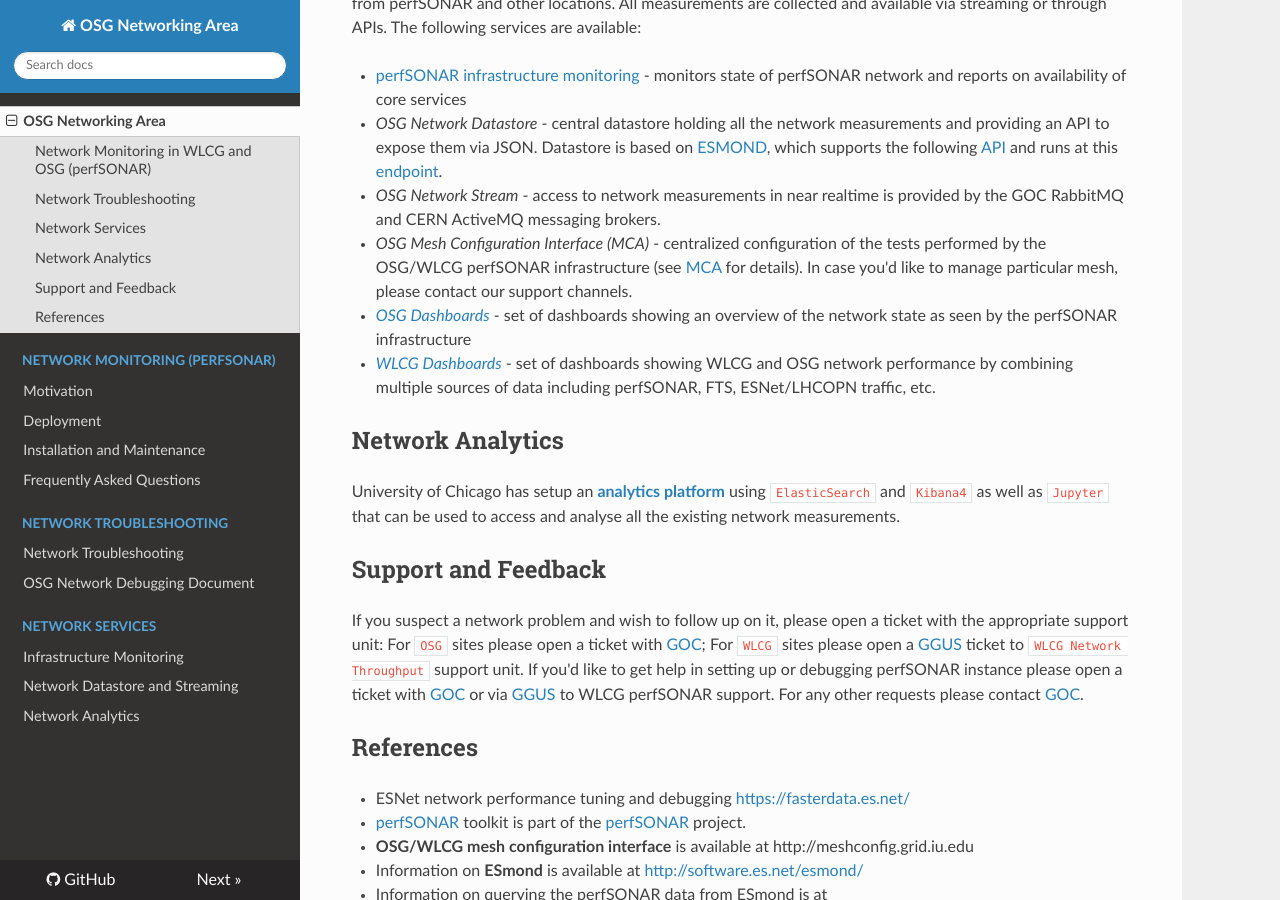
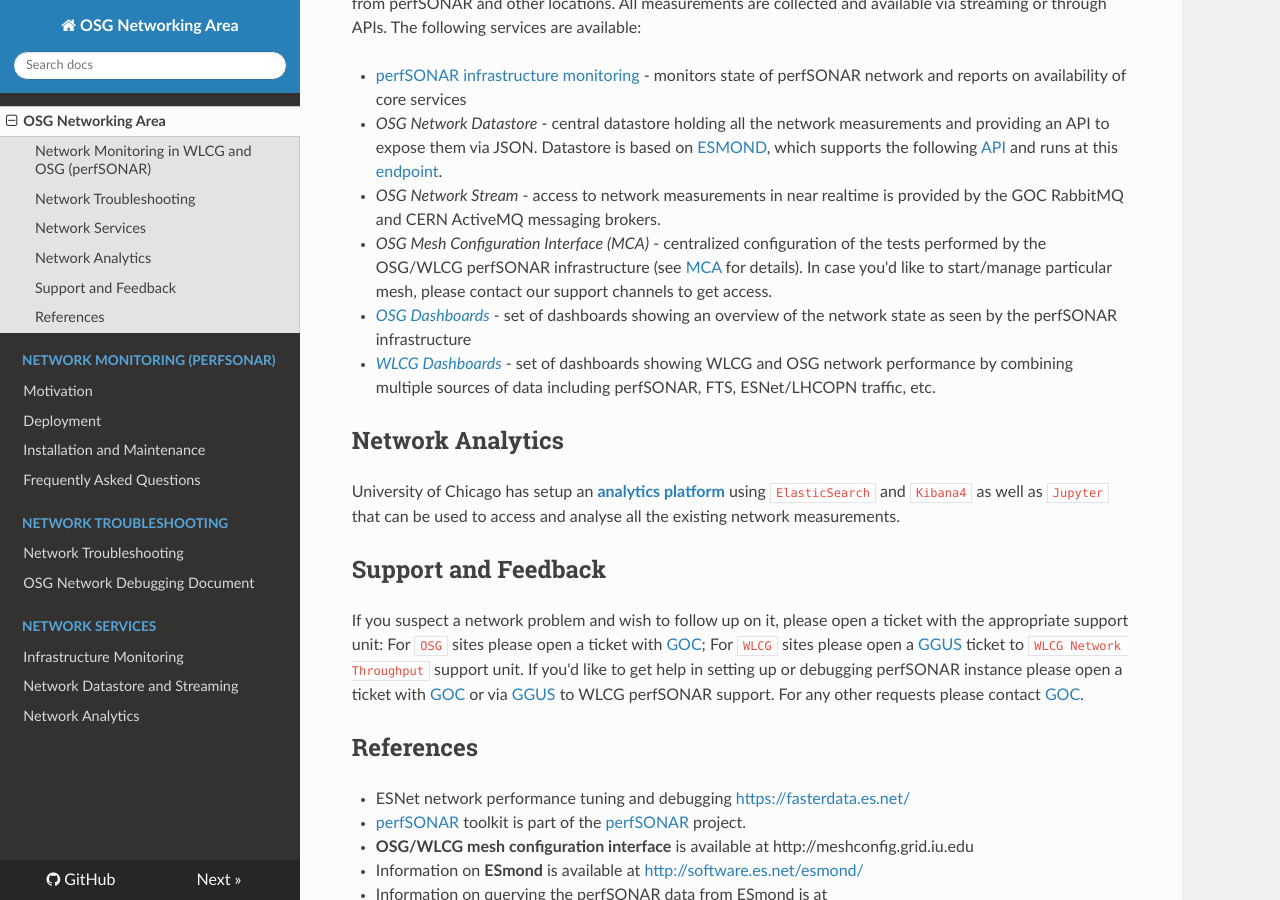
Before and after one commit to osg-htc/networking, an MkDocs documentation site: the page built from docs/index.md, in a window 1280 px wide and 900 px high, scrolled down 913 px. Built offline with MkDocs 1.6.1, drawn with Linux system fonts in a browser that asks for light colours; nearby versions of some CDN libraries; old or Windows-style settings are respelled for this version of MkDocs.

Commit message:
Update index.md

```diff
--- a/docs/index.md
+++ b/docs/index.md
@@ -27,7 +27,7 @@
 - [perfSONAR infrastructure monitoring](perfsonar/psetf.md) - monitors state of perfSONAR network and reports on availability of core services
 - *OSG Network Datastore* - central datastore holding all the network measurements and providing an API to expose them via JSON. Datastore is based on [ESMOND](http://software.es.net/esmond/), which supports the following [API](http://software.es.net/esmond/perfsonar_client_rest.html) and runs at this [endpoint](http://psds.grid.iu.edu/esmond/perfsonar/archive/?format=json).
 - *OSG Network Stream* - access to network measurements in near realtime is provided by the GOC RabbitMQ and CERN ActiveMQ messaging brokers.
-- *OSG Mesh Configuration Interface (MCA)* - centralized configuration of the tests performed by the OSG/WLCG perfSONAR infrastructure (see [MCA](http://docs.perfsonar.net/mca.html) for details). In case you'd like to manage particular mesh, please contact our support channels.
+- *OSG Mesh Configuration Interface (MCA)* - centralized configuration of the tests performed by the OSG/WLCG perfSONAR infrastructure (see [MCA](http://docs.perfsonar.net/mca.html) for details). In case you'd like to start/manage particular mesh, please contact our support channels to get access.
 - [*OSG Dashboards*](http://psmad.grid.iu.edu/maddash-webui/index.cgi) - set of dashboards showing an overview of the network state as seen by the perfSONAR infrastructure
 - [*WLCG Dashboards*](http://monit-grafana-open.cern.ch/dashboard/db/home?orgId=16) - set of dashboards showing WLCG and OSG network performance by combining multiple sources of data including perfSONAR, FTS, ESNet/LHCOPN traffic, etc.
 
```
